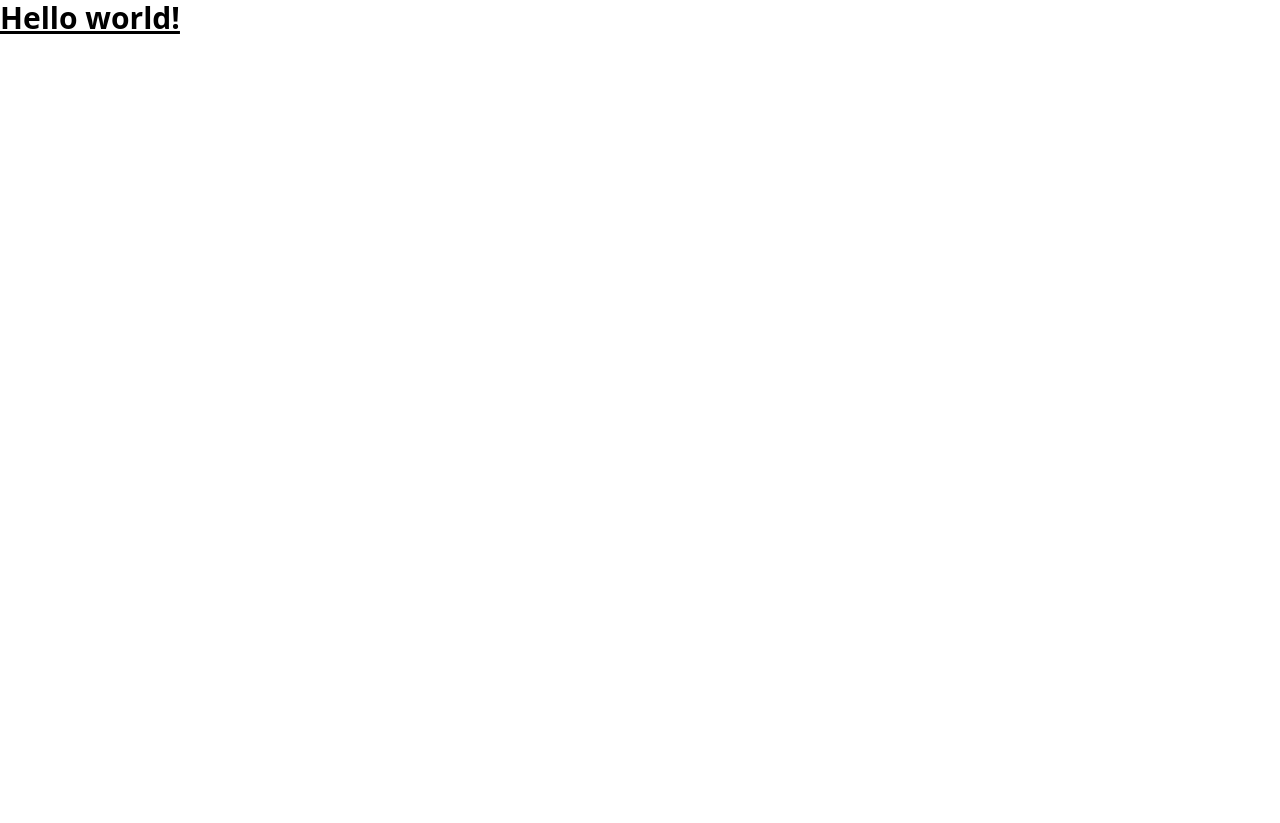
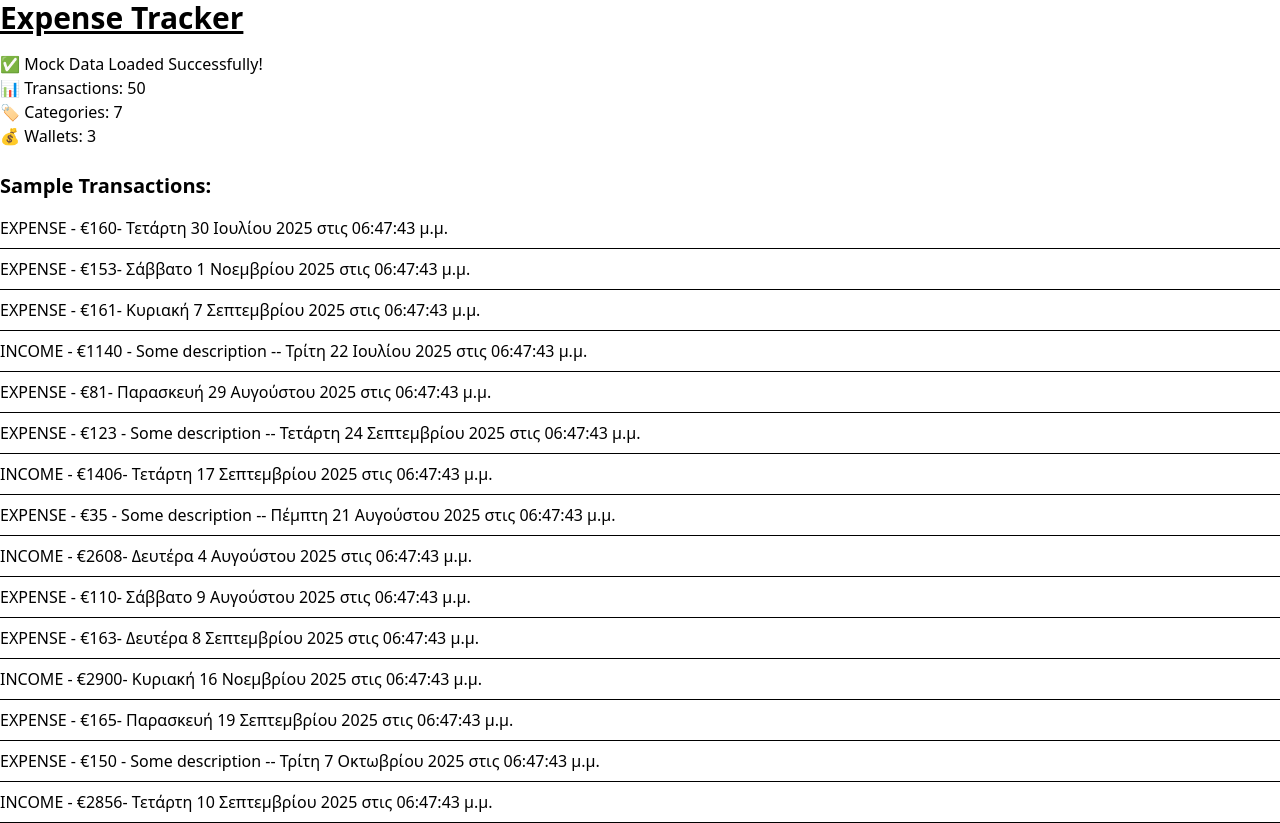
Before and after one commit to ALpolymer/flux-tracker, a React (Vite) app: page / in a window 1280 px wide. Before the commit the page ends 800 px from the top, so only its background shows below. Built offline with nearby package versions, Linux system fonts and the light colour scheme.

Commit message:
feat(App): render mockData to client

```diff
--- a/src/App.tsx
+++ b/src/App.tsx
@@ -1,14 +1,52 @@
-import {mockUser} from "./data/mockData.ts";
+import {mockUser, mockCategories, mockWallets, mockTransactions} from "./data/mockData.ts";
 
 function App() {
 
     console.log('Mock User:', mockUser);
+    console.log('MockCategories:', mockCategories);
+    console.log('MockTransactions:', mockTransactions);
+    console.log('MockWallets:', mockWallets);
+
 
     return (
       <>
-          <h1 className="text-3xl font-bold underline">
-              Hello world!
-          </h1>
+
+              <h1 className="text-3xl font-bold underline">
+                  Expense Tracker
+              </h1>
+
+              <div className="mt-4">
+                  <p>✅ Mock Data Loaded Successfully!</p>
+                  <p>📊 Transactions: {mockTransactions.length}</p>
+                  <p>🏷️ Categories: {mockCategories.length}</p>
+                  <p>💰 Wallets: {mockWallets.length}</p>
+              </div>
+
+              {/* Display first 5 transactions */}
+              <div className="mt-6">
+                  <h2 className="text-xl font-bold">Sample Transactions:</h2>
+                  <ul className="mt-2">
+                      {mockTransactions.slice(0, 15).map(transaction => (
+                          <li key={transaction.id} className="border-b py-2">
+                              {transaction.type} - €{transaction.amount}
+                              {transaction.description && ` - ${transaction.description} -`}
+                              - {new Date(transaction.date).toLocaleDateString(
+                              'el-GR', {
+                                  weekday: 'long',
+                                  year: 'numeric',
+                                  month: 'long',
+                                  day: 'numeric',
+                                  hour: '2-digit',
+                                  minute: '2-digit',
+                                  second: '2-digit',
+                                  hour12: true
+                              }
+                          )}
+                          </li>
+                      ))}
+                  </ul>
+              </div>
+
       </>
   )
 }
```
